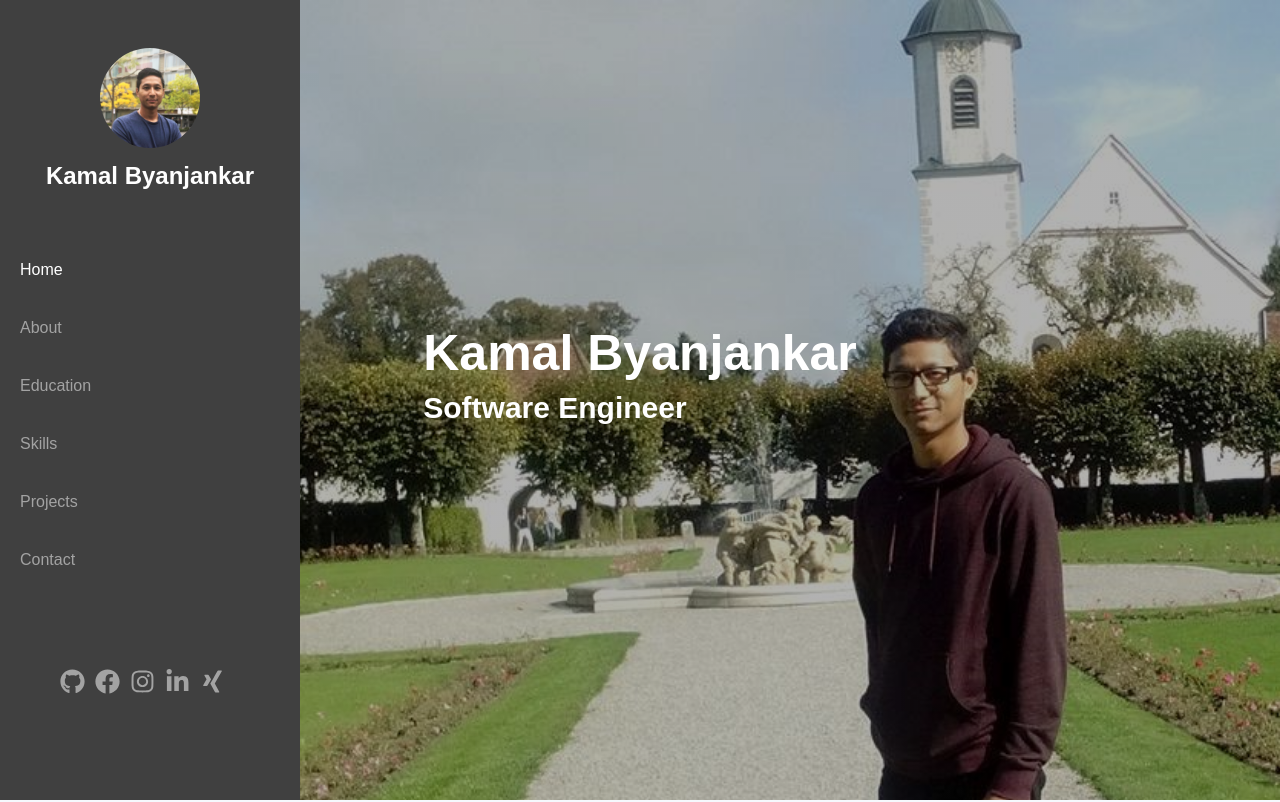
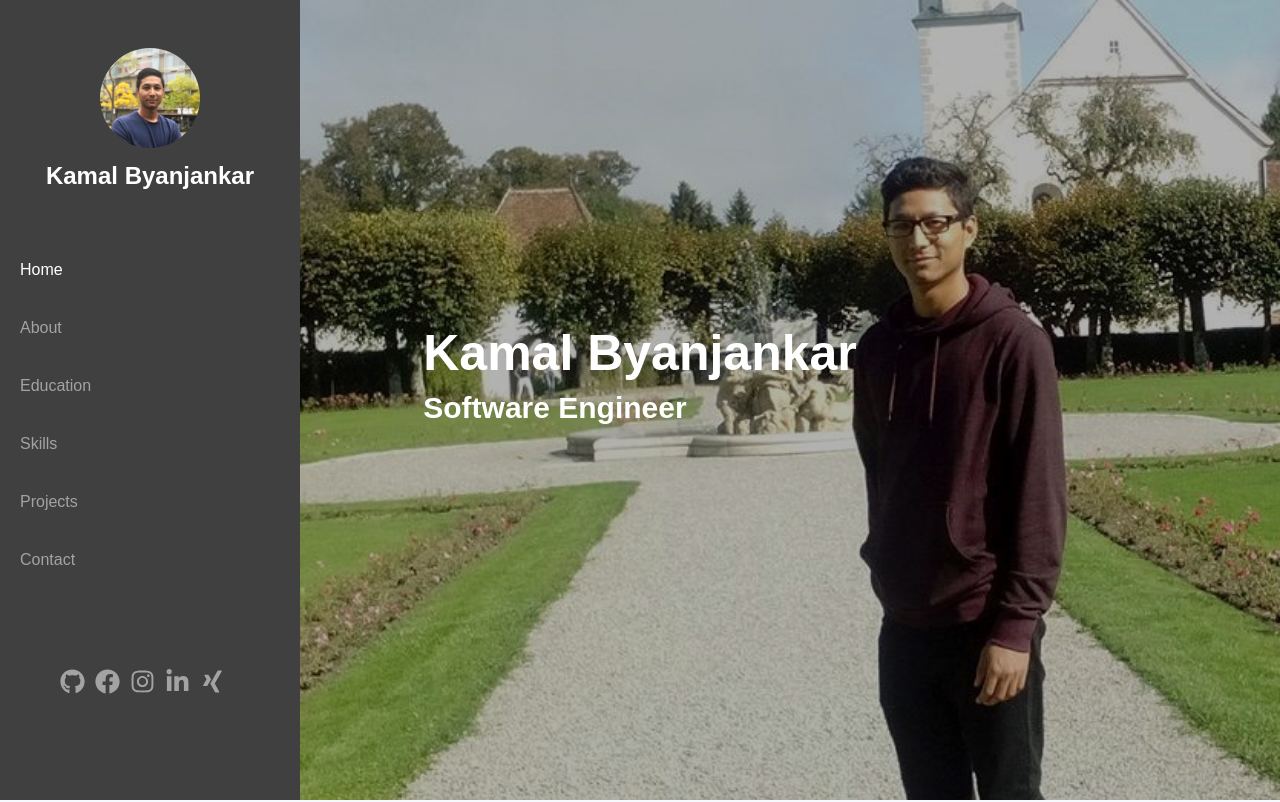
Before and after one commit to KamalByanjankar/PortfolioWebsite, a React (Create React App) app: page / in a window 1280 px wide. Shown: the top 802 px of the page. Built offline with nearby package versions, Linux system fonts and the light colour scheme.

Commit message:
css edited

```diff
--- a/src/components/Home/Home.css
+++ b/src/components/Home/Home.css
@@ -4,7 +4,7 @@
   height: 100vh;
   width: 100%;
   background-attachment: fixed;
-  background-position: center top;
+  background-position: center center;
   background-repeat: no-repeat;
 }
 
@@ -32,8 +32,8 @@
   font-weight: 600;
 }
 
-@media(max-width: 720px){
+/* @media(max-width: 720px){
   .header__image{
     background: linear-gradient(rgba(0, 0, 0, 0.3), rgba(0, 0, 0, 0.3)), url(../../assets/profile/kamal.jpg);
   }
-}
+} */
```
